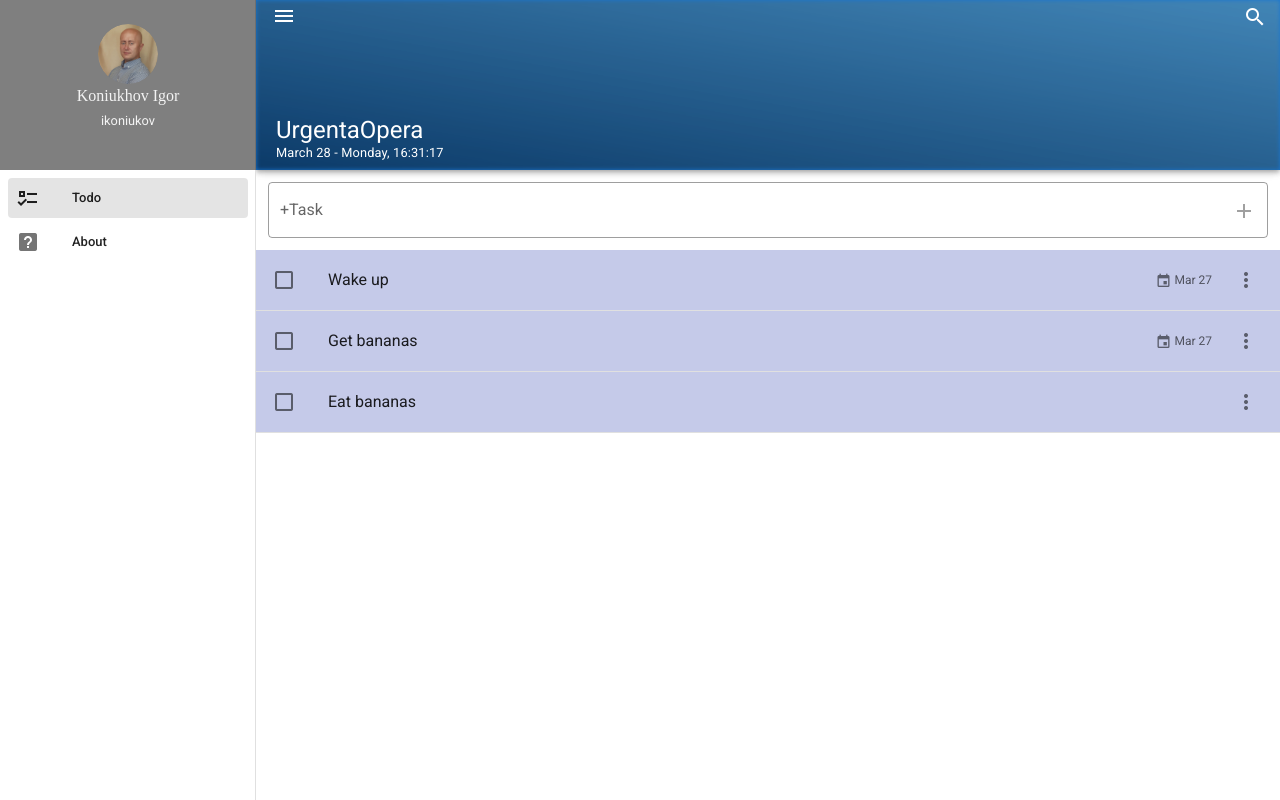
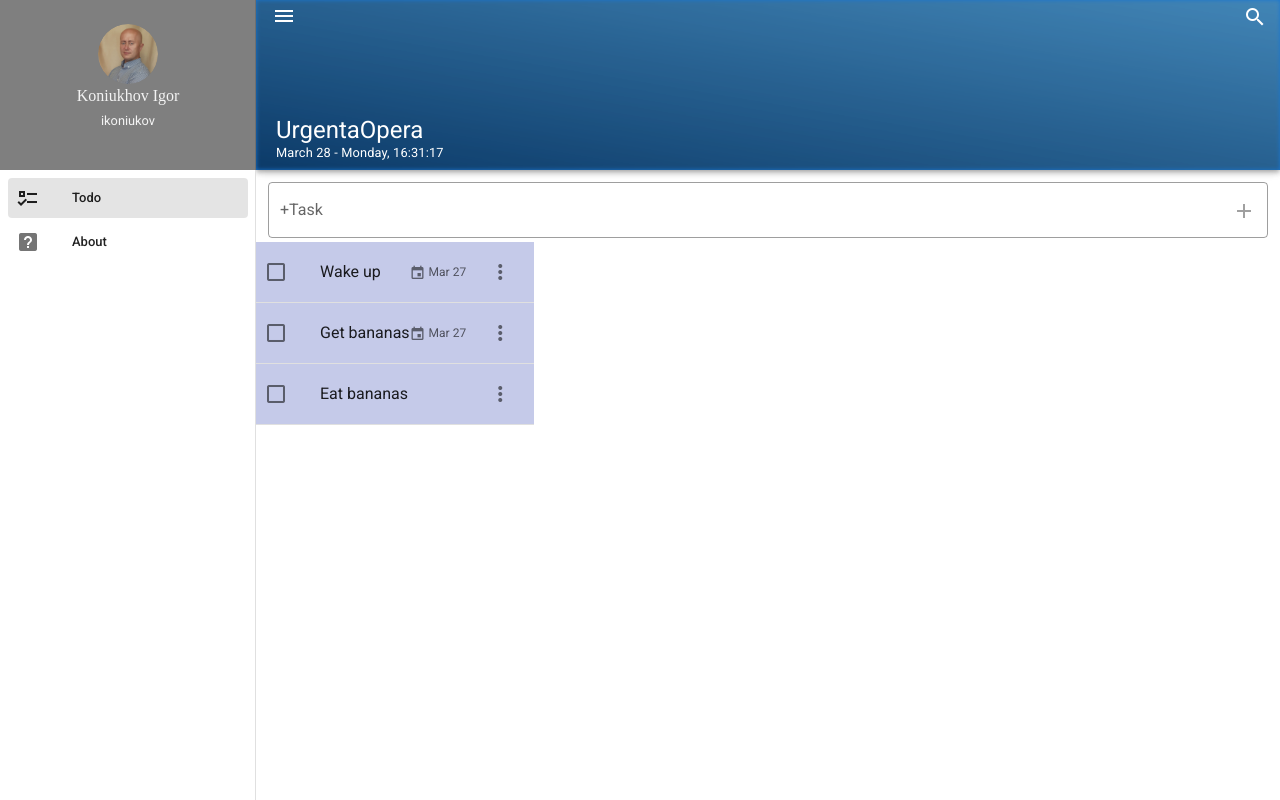
Before and after one commit to Igor-Koniukhov/todo-with-vuetify, a Vue app: page / in a window 1280 px wide. Built offline with nearby package versions, Linux system fonts and the light colour scheme; a web font is replaced by a local one.

Commit message:
added ability for page name appearence at tthe title of the page

```diff
--- a/src/router/index.js
+++ b/src/router/index.js
@@ -24,4 +24,9 @@ const router = new VueRouter({
   routes
 })
 
+router.beforeEach((to, from, next)=>{
+  document.title = `Vuetify Todo - ${to.name}`
+  next()
+})
+
 export default router
--- a/src/views/ToDo.vue
+++ b/src/views/ToDo.vue
@@ -1,8 +1,13 @@
 <template>
   <div class="home">
     <field-add-task />
-    <list-tasks v-if="$store.state.tasks.length" />
+    <v-row>
+       <list-tasks class="ma-1" v-if="$store.state.tasks.length" />
+
     <no-tasks v-else />
+    </v-row>
+
+
   </div>
 </template>
 
```
